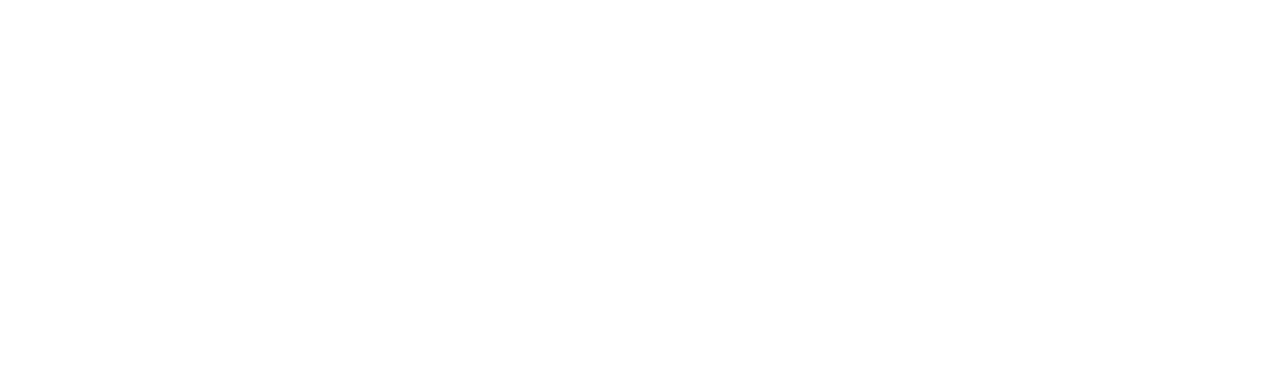
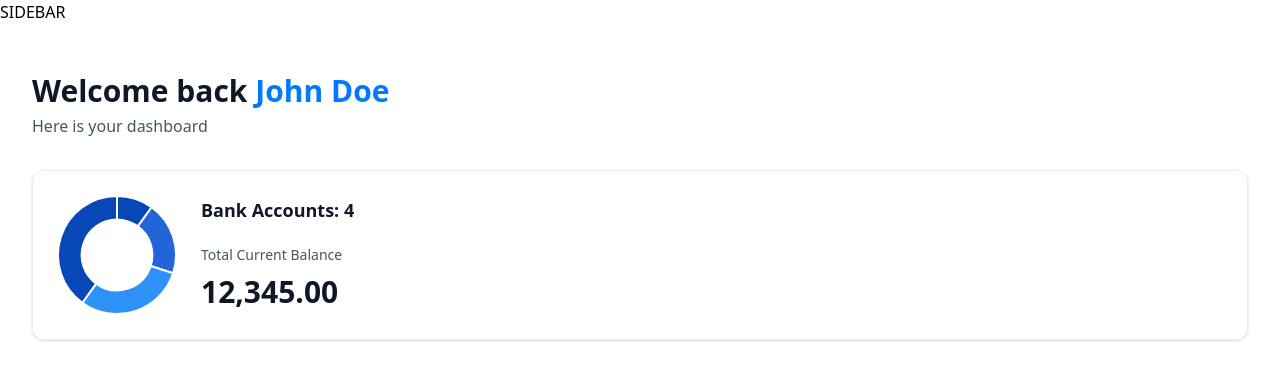
Before and after one commit to FarhanYousafzai0/Transactly, a Next.js app: page / in a window 1280 px wide. Shown: the top 380 px of the page. Built offline with nearby package versions, Linux system fonts and the light colour scheme.

Commit message:
Home Page

```diff
--- /dev/null
+++ b/app/(auth)/layout.js
@@ -0,0 +1,11 @@
+
+export default function RootLayout({ children }) {
+    return (
+
+        <main>
+
+  {children}
+        </main>
+
+    );
+  }
--- /dev/null
+++ b/app/(auth)/sign-in/page.jsx
@@ -0,0 +1,11 @@
+import React from 'react'
+
+const SignIn = () => {
+  return (
+    <div>
+
+    </div>
+  )
+}
+
+export default SignIn
--- /dev/null
+++ b/app/(auth)/sign-up/page.jsx
@@ -0,0 +1,11 @@
+import React from 'react'
+
+const SignUp = () => {
+  return (
+    <div>
+
+    </div>
+  )
+}
+
+export default SignUp
--- a/app/(root)/layout.js
+++ b/app/(root)/layout.js
@@ -1,15 +1,11 @@
 
+export default function RootLayout({ children }) {
+  return (
 
+      <main>
+SIDEBAR
+{children}
+      </main>
 
-const Layout = ({children})=>{
-
-
-    return (
-        <>{children}</>
-    )
+  );
 }
-
-
-
-
-export default Layout
--- a/app/(root)/page.jsx
+++ b/app/(root)/page.jsx
@@ -1,13 +1,22 @@
+import HeaderBox from '@/components/HeaderBox'
+import TotalBalanceBox from '@/components/TotalBalanceBox'
 import { Button } from '@/components/ui/button'
 import React from 'react'
 
-const page = () => {
+const Dashboard = () => {
   return (
   <>
-
+  <div className='home'>
+    <div className='home-content'>
+      <div className='home-header'>
+        <HeaderBox type='greeting' title='Welcome back' subtext='Here is your dashboard' user='John Doe' />
+        <TotalBalanceBox accounts={[]} totalBanks={4} totalCurrentBalance={12345}/>
+      </div>
+    </div>
+  </div>
 
   </>
   )
 }
 
-export default page
+export default Dashboard
--- /dev/null
+++ b/components/AnimatedCounter.jsx
@@ -0,0 +1,17 @@
+'use client'
+import React from 'react'
+import CountUp from 'react-countup'
+
+const AnimatedCounter = ({amount}) => {
+  return (
+    <>
+    <div className='w-full'>
+        <CountUp end={amount} duration={2.7} separator=","  decimals={2} />
+
+    </div>
+
+    </>
+  )
+}
+
+export default AnimatedCounter
--- /dev/null
+++ b/components/DoughnutChart.jsx
@@ -0,0 +1,38 @@
+"use client";
+
+import { Chart as ChartJS, ArcElement, Tooltip, Legend } from "chart.js";
+import { Doughnut } from "react-chartjs-2";
+
+ChartJS.register(ArcElement, Tooltip, Legend);
+
+const DoughnutChart = ({ accounts }) => {
+//   const accountNames = accounts.map((a) => a.name);
+//   const balances = accounts.map((a) => a.currentBalance);
+
+  const data = {
+    datasets: [
+      {
+        label: "Banks",
+        data: [1000, 2000, 3000, 4000],
+        backgroundColor: ["#0747b6", "#2265d8", "#2f91fa"],
+      },
+    ],
+    labels: ["Bank 1", "Bank 2", "Bank 3", "Bank 4"],
+  };
+
+  return (
+    <Doughnut
+      data={data}
+      options={{
+        cutout: "60%",
+        plugins: {
+          legend: {
+            display: false,
+          },
+        },
+      }}
+    />
+  );
+};
+
+export default DoughnutChart;
--- /dev/null
+++ b/components/HeaderBox.jsx
@@ -0,0 +1,17 @@
+const HeaderBox = ({ type = "title", title, subtext, user }) => {
+    return (
+      <div className="header-box">
+        <h1 className="header-box-title">
+          {title}
+          {type === "greeting" && (
+            <span className="text-bankGradient">
+              &nbsp;{user}
+            </span>
+          )}
+        </h1>
+        <p className="header-box-subtext">{subtext}</p>
+      </div>
+    );
+  };
+
+  export default HeaderBox;
--- /dev/null
+++ b/components/TotalBalanceBox.jsx
@@ -0,0 +1,35 @@
+
+
+
+import CountUp from "react-countup";
+import AnimatedCounter from "./AnimatedCounter";
+import DoughnutChart from "./DoughnutChart";
+
+const TotalBalanceBox = ({
+  accounts = [], totalBanks, totalCurrentBalance
+}) => {
+  return (
+    <section className="total-balance">
+      <div className="total-balance-chart">
+        <DoughnutChart accounts={accounts} />
+      </div>
+
+      <div className="flex flex-col gap-6">
+        <h2 className="header-2">
+          Bank Accounts: {totalBanks}
+        </h2>
+        <div className="flex flex-col gap-2">
+          <p className="total-balance-label ">
+            Total Current Balance
+          </p>
+
+          <div className="total-balance-amount flex-center gap-2">
+        <AnimatedCounter amount={totalCurrentBalance} />
+          </div>
+        </div>
+      </div>
+    </section>
+  );
+};
+
+export default TotalBalanceBox;
--- a/package.json
+++ b/package.json
@@ -10,12 +10,15 @@
   },
   "dependencies": {
     "@radix-ui/react-slot": "^1.2.3",
+    "chart.js": "^4.5.0",
     "class-variance-authority": "^0.7.1",
     "clsx": "^2.1.1",
     "lucide-react": "^0.536.0",
     "next": "15.4.5",
     "query-string": "^9.2.2",
     "react": "19.1.0",
+    "react-chartjs-2": "^5.3.0",
+    "react-countup": "^6.5.3",
     "react-dom": "19.1.0",
     "tailwind-animate": "^0.2.10",
     "tailwind-merge": "^3.3.1"
```
Also changed, not shown: 1 other file (tests, documents, lock files or other folders).
